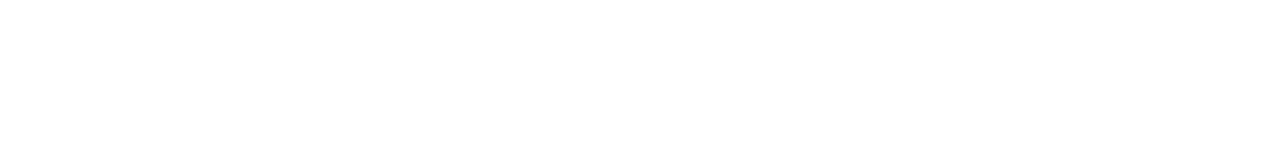
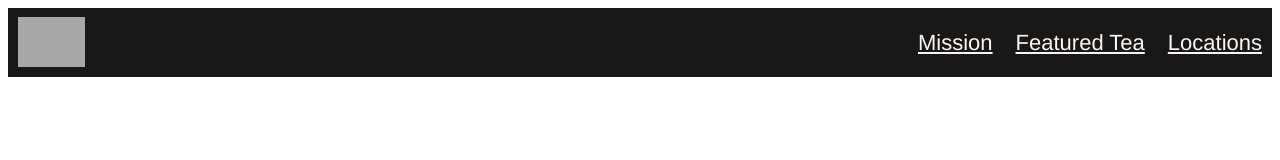
Before and after one commit to jimenezbr7/teacozy, a plain HTML site: page index.html in a window 1280 px wide. Drawn offline with Linux system fonts and the light colour scheme; grey boxes are pictures that could not be loaded.

Commit message:
adding the header.

```diff
--- a/index.html
+++ b/index.html
@@ -5,6 +5,12 @@
     <title>Teacozy</title>
   </head>
   <body>
+    <!--header section-->
+    <div id="header">
+     <img id="teacozy" src="https://s3.amazonaws.com/codecademy-content/courses/freelance-1/unit-4/img-tea-cozy-logo.png" alt="teacozy">
+      <nav id="sections"> <span> Mission </span> <span> Featured Tea </span> <span> Locations </span>
+      </nav>
+    </div>
 
   </body>
 </html>
--- a/resources/css/style.css
+++ b/resources/css/style.css
@@ -0,0 +1,32 @@
+#header  {
+  display: flex;
+  justify-content: space-between;
+  background-color: black;
+  height: 69px;
+  color: seashell;
+  opacity: .9;
+  flex-wrap: wrap;
+}
+
+#teacozy{
+  height: 50px;
+  padding-left: 10px;
+  padding-top: 9px;
+  display: flex;
+  align-items: center;
+  justify-content: center;
+}
+
+#sections{
+  text-decoration: underline;
+  font-family: Helvetica;
+  font-size: 22px;
+  display: flex;
+  justify-content: space-around;
+  align-items: center;
+  margin-right: 10px;
+  flex-wrap: nowrap;
+}
+nav span {
+  margin-left: 23px;
+}
```
